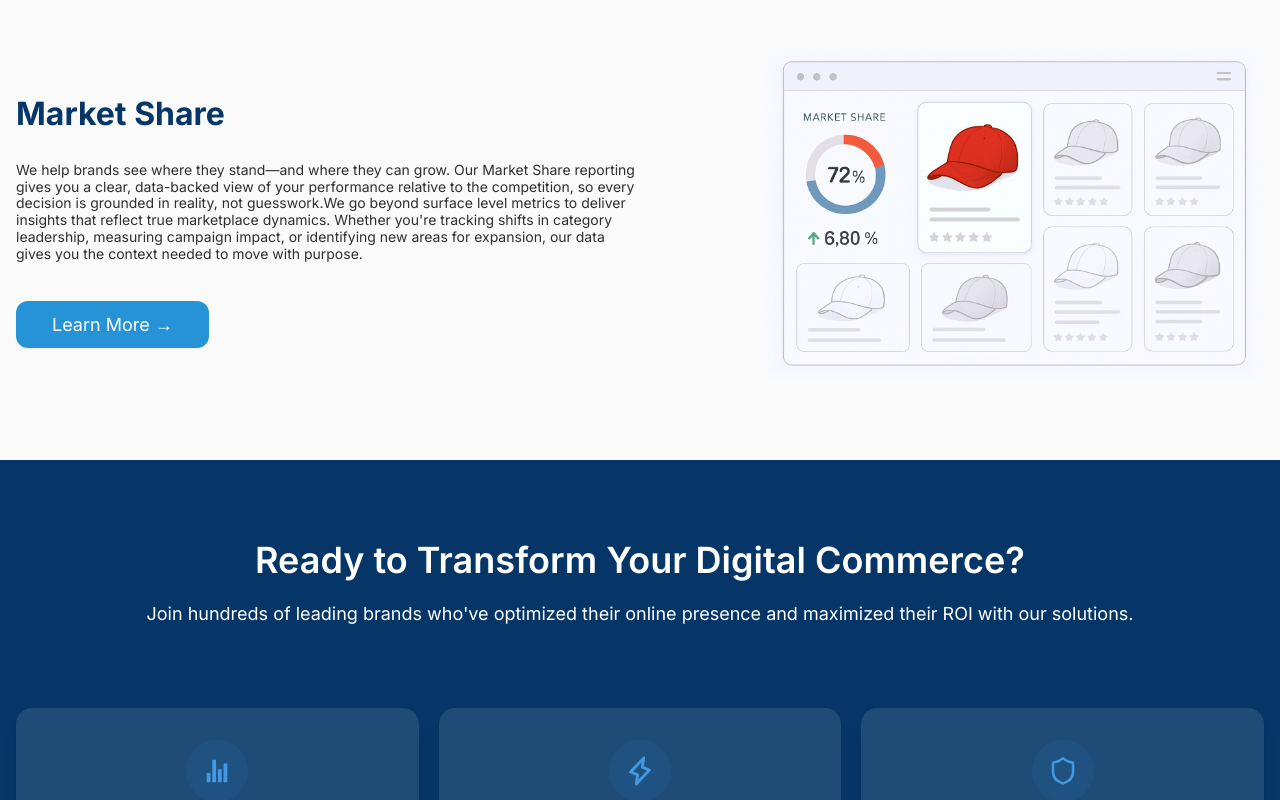
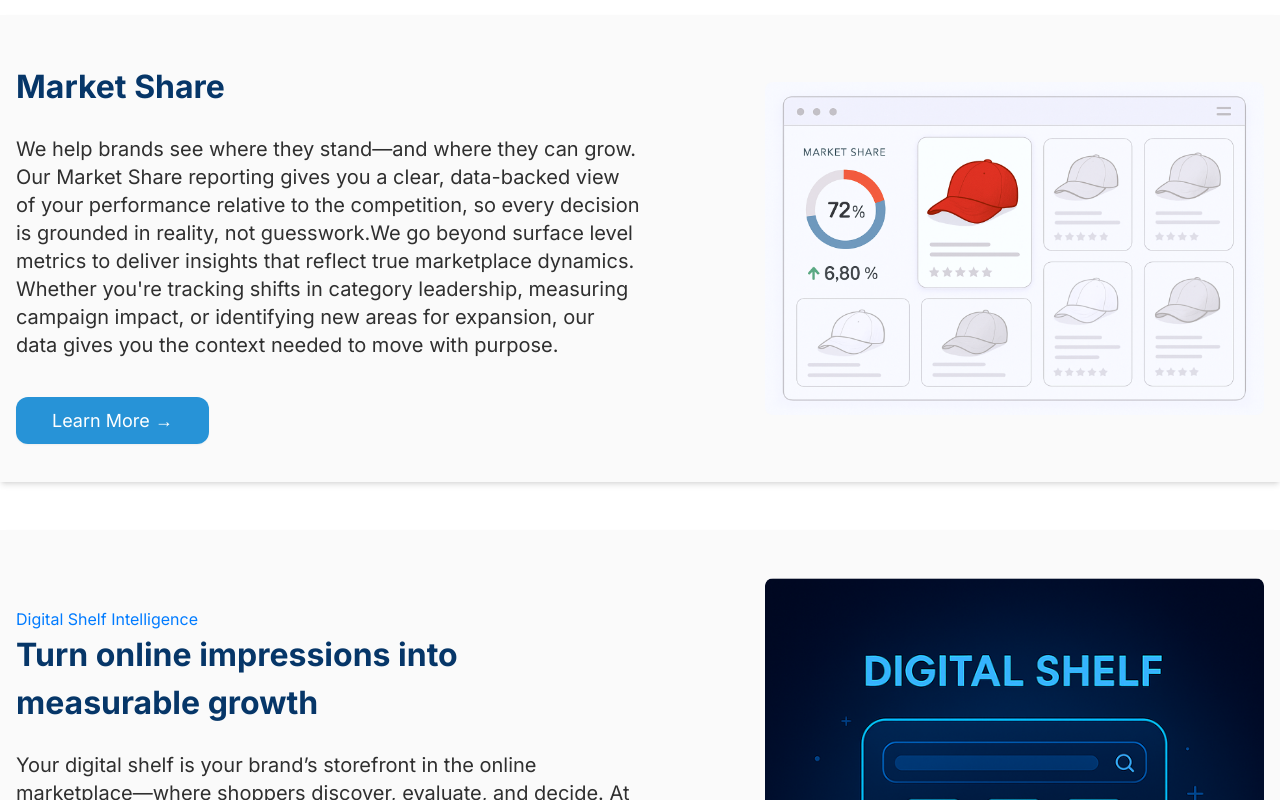
Before and after one commit to fsdteam8/optispiders, a Next.js app: page /products/retail-operation in a window 1280 px wide. Shown: the part 1160-1960 px from the top of the page. Built offline with nearby package versions, Linux system fonts and the light colour scheme.

Commit message:
digital shelf inteligence component add

```diff
--- a/src/app/(website)/products/brands-and-shoppers-connect-instantly/page.tsx
+++ b/src/app/(website)/products/brands-and-shoppers-connect-instantly/page.tsx
@@ -8,6 +8,7 @@ import products1 from "../../../../../public/product/products1.png";
 import RatailMediaNetwork from "@/components/shared/RatailMediaNetwork";
 import RetailShowcase from "@/components/home/RetailShowcase";
 import { images } from "@/constants/image";
+import SmartAutomations from "@/components/smartautomatins/SmartAutomations";
 
 const itemsTwo = [
   {
@@ -53,7 +54,9 @@ const Page = () => {
         />
       </div>
 
-      {/*habib vai ai khane apnar section call korben  */}
+      <SmartAutomations />
+
+
 
       <ServicePaidSearch
         title="Privacy-First Intelligence, Powered by OptiSpiders"
--- a/src/app/(website)/products/content-optimization/page.tsx
+++ b/src/app/(website)/products/content-optimization/page.tsx
@@ -4,14 +4,10 @@ import productsPage1 from "../../../../../public/product/productPage2_1.png";
 import productsPage3 from "../../../../../public/product/productPage2_3.png";
 import RatailMediaNetwork from "@/components/shared/RatailMediaNetwork";
 import ReadyToTransform from "@/components/shared/ReadyToTransform";
+import VisibilityIntelligence from "@/components/visibiliyIntelligence/VisibilityIntelligence";
 
 const Page = () => {
   return (
-<<<<<<< HEAD
-    <section>
-      <div className="container mx-auto"></div>
-    </section>
-=======
     <div>
       <Hero isStatsShow={false} />
 
@@ -40,11 +36,11 @@ const Page = () => {
         link="#"
       />
 
-      {/* Habib vai Ai khane Page ta call korben----- call korar por comment remove kore diben */}
+      <VisibilityIntelligence />
+
 
       <ReadyToTransform />
     </div>
->>>>>>> bc37c11d79f8bc281b269938b92d8b614f436b8e
   );
 };
 
--- a/src/app/(website)/products/retail-operation/page.tsx
+++ b/src/app/(website)/products/retail-operation/page.tsx
@@ -5,12 +5,10 @@ import Hero from "@/components/home/Hero";
 import ReadyToTransform from "@/components/shared/ReadyToTransform";
 import RatailMediaNetwork from "@/components/shared/RatailMediaNetwork";
 
-
 export default function page() {
   return (
     <div>
       <Hero isStatsShow={false} />
-
 
       <ServicePaidSearch
         title="Market Intelligence"
@@ -28,6 +26,17 @@ export default function page() {
         imageAlt="Market Share"
       />
 
+      <RatailMediaNetwork
+        toptext="Digital Shelf Intelligence"
+        title="Turn online impressions into measurable growth"
+        description="Your digital shelf is your brand’s storefront in the online marketplace—where shoppers discover, evaluate, and decide. At OptiSpiders, we transform that moment into opportunity.
+         <br /> <br /> Leverage our real-time visibility to monitor how your products perform across search, availability, and content. Identify what’s working, pinpoint gaps, and take data-backed action to boost conversions and outpace the competition. "
+        buttonText="Learn More"
+        buttonLink="/"
+        imageSrc="/reuseable/digitalShelf.png"
+        imageAlt="trun online impressions into measurable growth"
+      />
+
       <ReadyToTransform />
     </div>
   );
--- a/src/components/shared/Navbar.tsx
+++ b/src/components/shared/Navbar.tsx
@@ -96,7 +96,7 @@ export function Navbar() {
                   {/* Column 2 */}
                   <div className="space-y-3 border border-primary/25 p-4 rounded-lg">
                     <Link
-                      href={"/products/retail-operation"}
+                      href={"/products/content-optimization"}
                       className="flex items-center gap-2 text-lg font-semibold text-primary"
                     >
                       <span className="font-medium ">Page 2</span>
@@ -120,7 +120,7 @@ export function Navbar() {
                   {/* Column 3 */}
                   <div className="space-y-3 border border-primary/25 p-4 rounded-lg">
                     <Link
-                      href={""}
+                      href={"/products/retail-operation"}
                       className="flex items-center gap-2 text-lg font-semibold text-primary"
                     >
                       <span className="font-medium ">Page 3</span>
--- a/src/components/shared/RatailMediaNetwork.tsx
+++ b/src/components/shared/RatailMediaNetwork.tsx
@@ -7,9 +7,11 @@ interface RatailMediaNetworkProps {
   buttonLink?: string;
   imageSrc: string;
   imageAlt: string;
+  toptext?: string;
 }
 
 const RatailMediaNetwork = ({
+  toptext,
   title,
   description,
   buttonText,
@@ -18,14 +20,15 @@ const RatailMediaNetwork = ({
   imageAlt,
 }: RatailMediaNetworkProps) => {
   return (
-    <section className=" shadow-md bg-[#FAFAFA]">
-      <div className="container mx-auto py-20 ">
+    <section className=" shadow-md bg-[#FAFAFA] my-12">
+      <div className="container mx-auto py-12 ">
         <div className="flex flex-col md:flex-row justify-center md:justify-between items-center">
           <div className="md:w-1/2">
-            <h2 className="text-[#063668] text-[32px] md:text-[32px] font-bold mb-6">
+            {toptext && ( <a href="/products/brands-and-shoppers-connect-instantly" className="text-[#007BFF] text[16px] font-normal mb-4 cursor-pointer">{toptext}</a>)}
+            <h2 className="text-[#063668] text-[24px] md:text-[32px] font-bold mb-6">
               {title}
             </h2>
-            <p className="text-xl md:text-[14px] font-normal text-[#2F2F2F] mb-12 leading-[120%]">
+            <p className="md:text-xl text-sm font-normal text-[#2F2F2F] mb-12 leading-[120%]">
               {description.includes("<br") ? (
                 <span dangerouslySetInnerHTML={{ __html: description }} />
               ) : (
```
Also changed, not shown: public/reuseable/digitalShelf.png (added).
